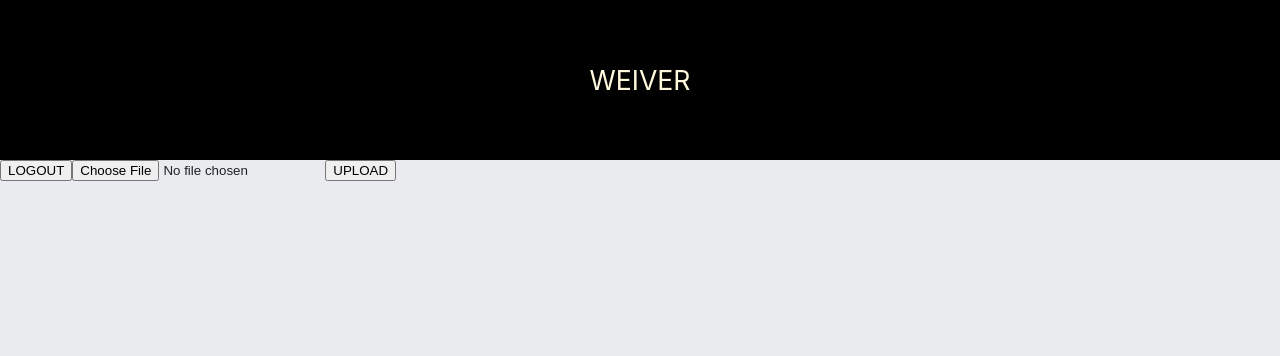
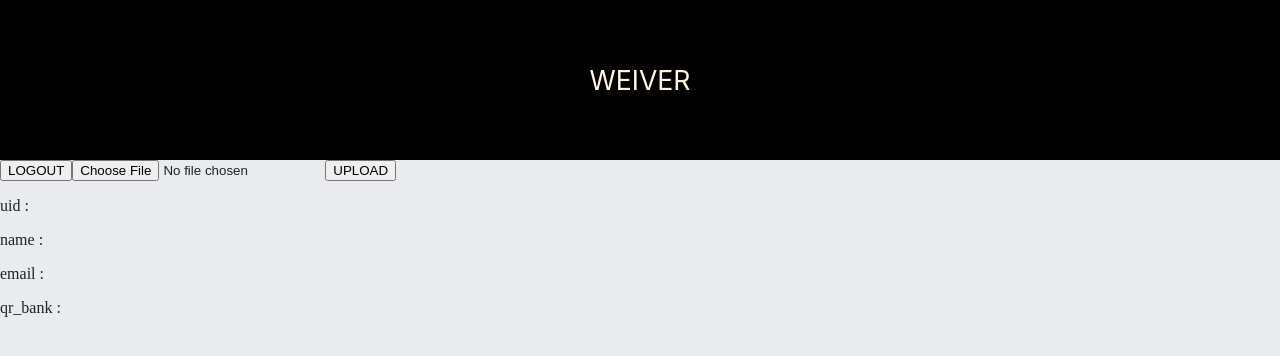
Before and after one commit to bybzen/devcamp, a React (Create React App) app: page /profile in a window 1280 px wide. Shown: the top 356 px of the page. Built offline with nearby package versions, Linux system fonts and the light colour scheme; no server answers; the database is empty; sample sign-in values are in the browser's storage.

Commit message:
Update realtime database

```diff
--- a/src/firebase/index.js
+++ b/src/firebase/index.js
@@ -2,6 +2,7 @@ import firebase from 'firebase/app'
 import 'firebase/auth'
 import config from './config'
 import 'firebase/storage'
+import 'firebase/database'
 
 if (!firebase.apps.length) {
   firebase.initializeApp(config)
@@ -9,3 +10,4 @@ if (!firebase.apps.length) {
 
 export const auth = firebase.auth()
 export const store = firebase.storage()
+export const db = firebase.database()
--- a/src/profile.js
+++ b/src/profile.js
@@ -1,15 +1,33 @@
 import React, { useEffect, useState } from 'react'
 import { useHistory } from 'react-router-dom'
-import { auth, store } from './firebase'
+import { auth, store, db} from './firebase'
 import Navbar from './Navbar'
 
 const Profile = () => {
+    const [user,setUser] = useState({
+        name:'',
+        email:'',
+        uid:'',
+        qr_bank:''
+    })
     const history = useHistory()
     const [file,setFile] = useState(null)
+
     useEffect(()=>{
-        console.log(auth.currentUser)
-    }, [auth])
-
+        auth.onAuthStateChanged(function(currentUser) {
+          if (currentUser) {
+            console.log(currentUser)
+            db.ref('/users/'+auth.currentUser.uid).once('value').then((snapshot)=>{
+                setUser({
+                    name: snapshot.val().name,
+                    qr_bank: snapshot.val().qr_bank,
+                    email: snapshot.val().email,
+                    uid: auth.currentUser.uid
+                })
+            })
+            }
+        })
+    },[auth])
     function logout(){
         auth.signOut()
         history.replace('/login')
@@ -39,6 +57,12 @@ const Profile = () => {
                 <button onClick={logout}>LOGOUT</button>
                 <input type="file" id="file_choose" onChange={Choose}/>
                 <button id="file_upload" onClick={Upload} >UPLOAD</button>
+                <div>
+                    <p>uid : {user.uid}</p>
+                    <p>name : {user.name}</p>
+                    <p>email : {user.email}</p>
+                    <p>qr_bank : {user.qr_bank}</p>
+                </div>
             </div>
         )
 }
```
